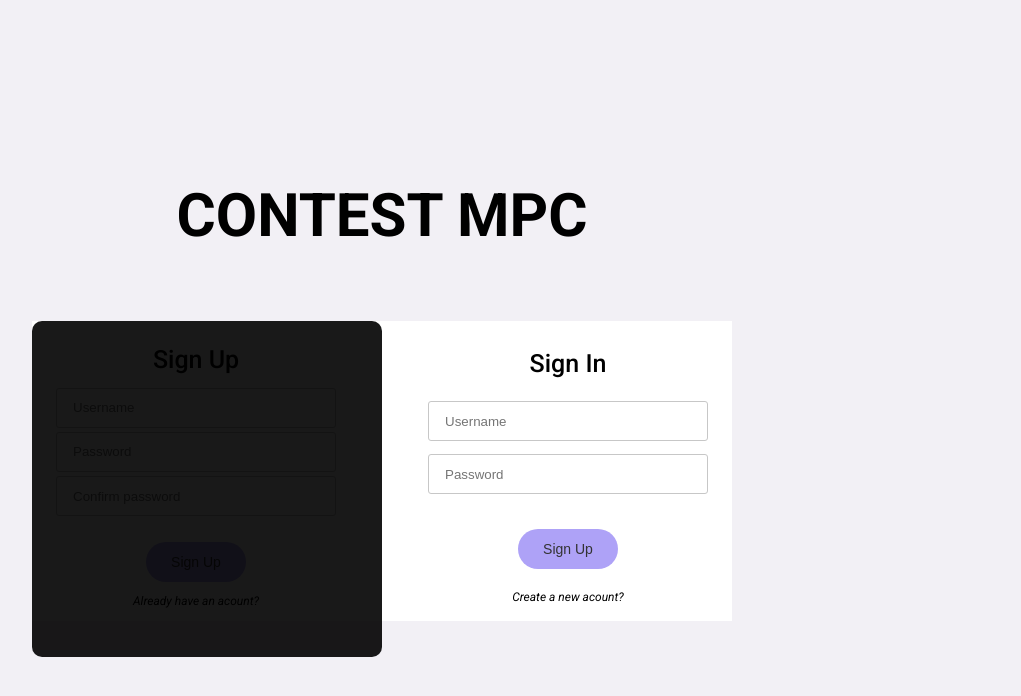
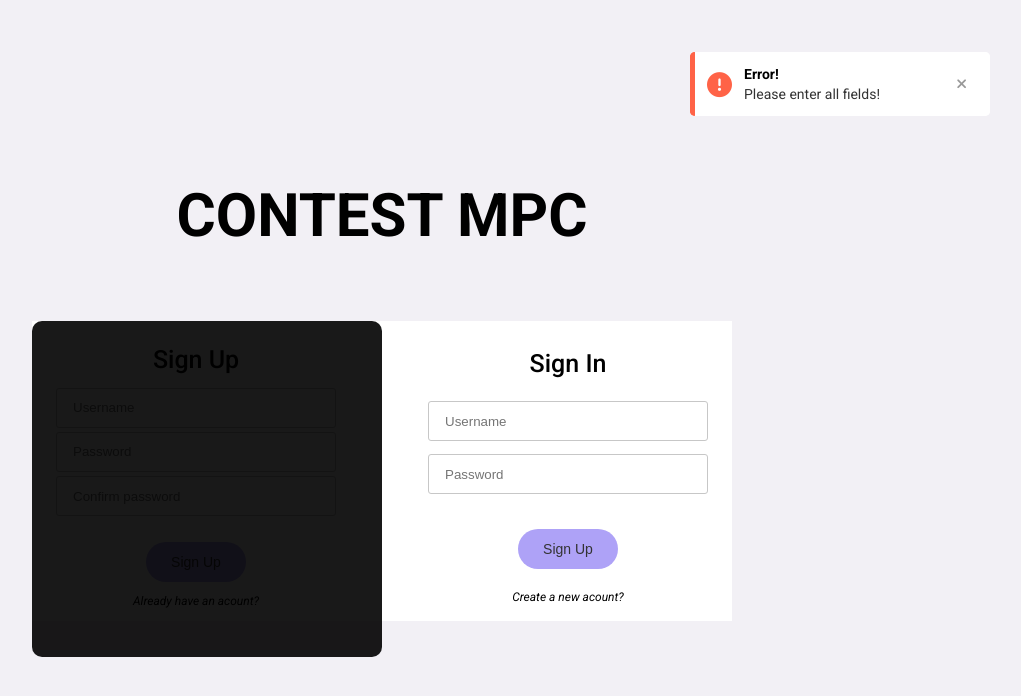
Before and after one commit to workanhnguyen/doi4mpc, a plain HTML site: page index.html in a window 1280 px wide. Shown: the whole page, without its empty margins (258-1279 px from the left). Drawn offline with Linux system fonts and the light colour scheme.

Commit message:
upgrade files

```diff
--- a/assets/css/base.css
+++ b/assets/css/base.css
@@ -0,0 +1,19 @@
+@keyframes rightSlideIn {
+    from {
+        opacity: 0;
+        right: 0;
+    }
+    to {
+        opacity: 1;
+        right: 32px;
+    }
+}
+
+@keyframes disappear {
+    from {
+        opacity: 1;
+    }
+    to {
+        opacity: 0;
+    }
+}
--- a/assets/css/index.css
+++ b/assets/css/index.css
@@ -104,3 +104,51 @@ body {
 .main__item-turn:hover {
     text-decoration: underline;
 }
+
+
+/* Toast alert */
+
+.toast {
+    position: absolute;
+    top: 52px;
+    right: 32px;
+    display: flex;
+    align-items: center;
+    width: 300px;
+    background-color: #fff;
+    padding: 12px 24px;
+    font-size: 1.4rem;
+    border-left: 5px solid tomato;
+    border-radius: 5px;
+    animation: rightSlideIn 0.2s linear;
+}
+
+.toast__icon-alert {
+    font-size: 2.5rem;
+    color: tomato;
+    margin-left: -12px;
+}
+
+.toast__content {
+    margin-left: 12px;
+    line-height: 2rem;
+}
+
+.toast__content-heading {
+    font-weight: 600;
+}
+
+.toast__content-body {
+    color: #333;
+}
+
+
+.toast__icon-exit {
+    margin-left: auto;
+    color: #999;
+    cursor: pointer;
+}
+
+.toast__hide {
+    animation: disappear 2s ease;
+}
--- a/assets/js/index.js
+++ b/assets/js/index.js
@@ -1,3 +1,4 @@
+// Turn between sign up and sign in
 var turnSignUp = document.querySelector('#sign-up');
 var turnSignIn = document.querySelector('#sign-in');
 var modal = document.querySelector('.main__item-modal');
--- a/index.html
+++ b/index.html
@@ -36,9 +36,23 @@
             </div>
         </div>
     </div>
+    <!-- Appear if user types wrong information -->
+    <div class="toast toast--check">
+        <i class="fa-solid fa-circle-exclamation toast__icon-alert"></i>
+        <div class="toast__content">
+            <p class="toast__content-heading">Error!</p>
+            <p class="toast__content-body">Username not exits</p>
+        </div>
+        <i class="fa-solid fa-xmark toast__icon-exit"></i>
+    </div>
 
-    <div class="toast">
-
+    <div class="toast toast--empty">
+        <i class="fa-solid fa-circle-exclamation toast__icon-alert"></i>
+        <div class="toast__content">
+            <p class="toast__content-heading">Error!</p>
+            <p class="toast__content-body">Please enter all fields!</p>
+        </div>
+        <i class="fa-solid fa-xmark toast__icon-exit"></i>
     </div>
     <script src="/assets/js/index.js"></script>
 </body>
```
